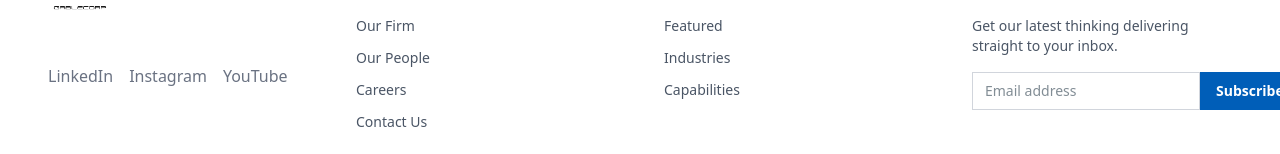
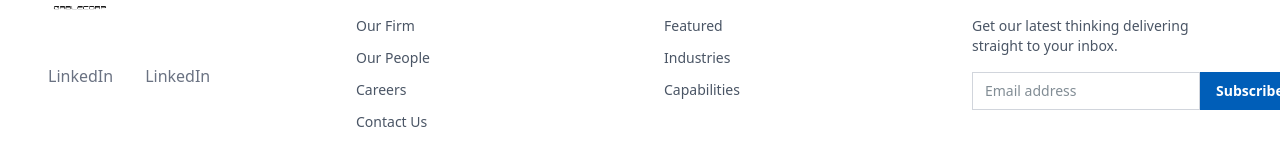
Before and after one commit to rhexai/gablecorp, a Next.js app: page / in a window 1280 px wide. Shown: the part 4152-4306 px from the top of the page. Built offline with nearby package versions, Linux system fonts and the light colour scheme; no server answers; the database is empty; a web font is replaced by a local one.

Commit message:
fix: Replace placeholder Instagram and YouTube footer links with LinkedIn company page links.

```diff
--- a/components/Footer.tsx
+++ b/components/Footer.tsx
@@ -17,8 +17,8 @@ export default function Footer() {
                     </Link>
                     <div className="flex gap-4">
                         <Link href="https://www.linkedin.com/company/gablecorp/" className="text-gray-500 hover:text-blue-600">LinkedIn</Link>
-                        <Link href="#" className="text-gray-500 hover:text-blue-600">Instagram</Link>
-                        <Link href="#" className="text-gray-500 hover:text-blue-600">YouTube</Link>
+                        <Link href="https://www.linkedin.com/company/gablecorp/" className="text-gray-500 hover:text-blue-600"></Link>
+                        <Link href="https://www.linkedin.com/company/gablecorp/" className="text-gray-500 hover:text-blue-600">LinkedIn</Link>
                     </div>
                 </div>
 
```
